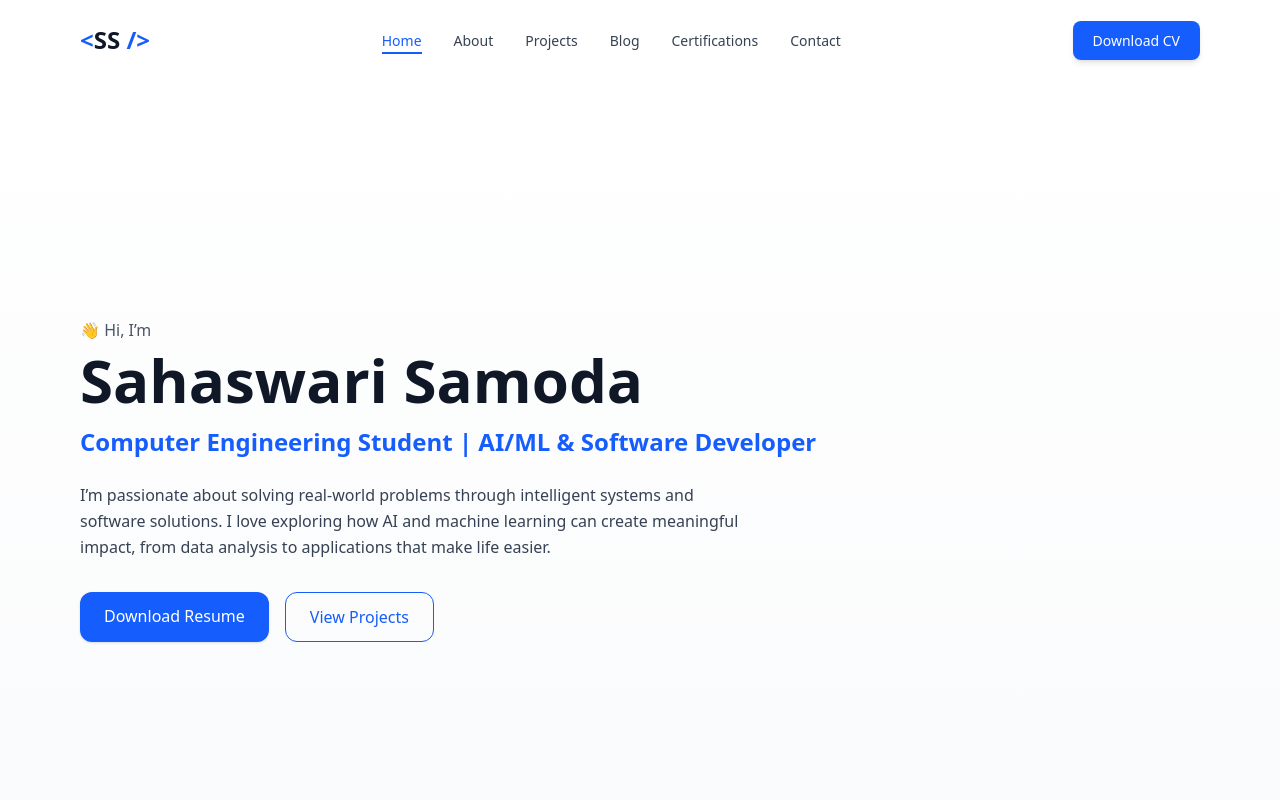
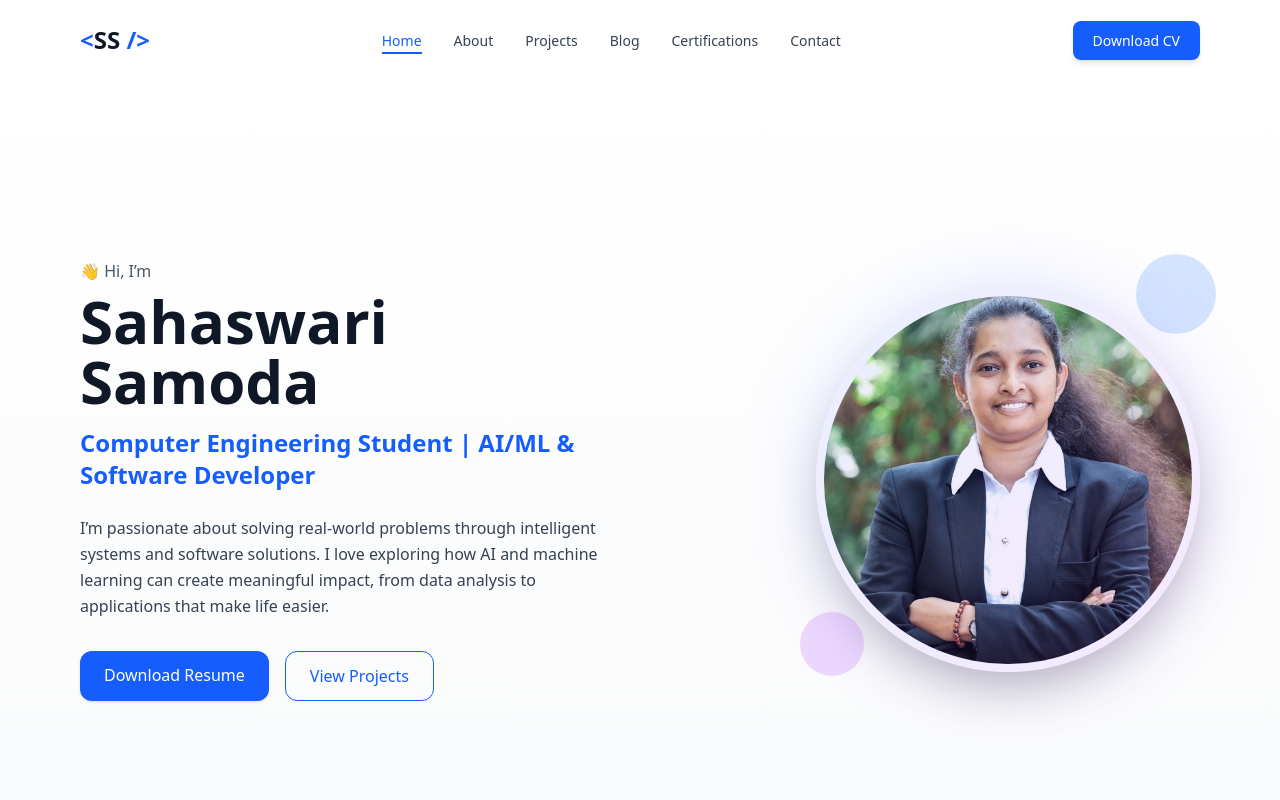
Before and after one commit to Sahaswari/my-portfolio-website, a React (Vite) app: page / in a window 1280 px wide. Shown: the top 800 px of the page. Built offline with nearby package versions, Linux system fonts and the light colour scheme.

Commit message:
feat: add profile image to Hero component with fallback handling

```diff
--- a/src/components/Hero.tsx
+++ b/src/components/Hero.tsx
@@ -1,9 +1,15 @@
+import profileImage from '../assets/profile.jpg';
+
 export default function Hero() {
   return (
     <section
       id="home"
-      className="min-h-screen flex flex-col justify-center items-start px-6 md:px-20 bg-gradient-to-b from-white to-gray-50"
+      className="min-h-screen flex items-center px-6 md:px-20 bg-gradient-to-b from-white to-gray-50"
     >
+      <div className="container mx-auto">
+        <div className="grid grid-cols-1 lg:grid-cols-2 gap-12 items-center">
+          {/* Left Side - Text Content */}
+          <div>
       {/* Intro text */}
       <p className="text-sm md:text-base text-gray-600 mb-2">
         👋 Hi, I’m
@@ -43,6 +49,49 @@ export default function Hero() {
           View Projects
         </a>
       </div>
+    </div>
+
+    {/* Right Side - Image */}
+    <div className="flex justify-center lg:justify-end">
+      <div className="relative">
+        {/* Decorative background */}
+        <div className="absolute inset-0 bg-gradient-to-br from-blue-400 to-purple-500 rounded-full blur-2xl opacity-20 animate-pulse"></div>
+
+        {/* Image container */}
+        <div className="relative w-64 h-64 md:w-80 md:h-80 lg:w-96 lg:h-96">
+          <div className="absolute inset-0 bg-gradient-to-br from-blue-600 to-purple-600 rounded-full opacity-10"></div>
+          <img
+            src={profileImage}
+            alt="Sahaswari Samoda"
+            className="w-full h-full object-cover rounded-full border-8 border-white shadow-2xl"
+            onError={(e) => {
+              // Fallback if image not found
+              const target = e.target as HTMLImageElement;
+              target.style.display = 'none';
+              const parent = target.parentElement;
+              if (parent) {
+                parent.innerHTML = `
+                  <div class="w-full h-full flex items-center justify-center bg-gradient-to-br from-blue-600 to-purple-600 rounded-full border-8 border-white shadow-2xl">
+                    <div class="text-center text-white">
+                      <svg class="w-32 h-32 mx-auto mb-4" fill="currentColor" viewBox="0 0 20 20">
+                        <path fill-rule="evenodd" d="M10 9a3 3 0 100-6 3 3 0 000 6zm-7 9a7 7 0 1114 0H3z" clip-rule="evenodd" />
+                      </svg>
+                      <p class="text-xl font-semibold">SS</p>
+                    </div>
+                  </div>
+                `;
+              }
+            }}
+          />
+        </div>
+
+        {/* Floating decoration elements */}
+        <div className="absolute -top-4 -right-4 w-20 h-20 bg-blue-500 rounded-full opacity-20 animate-bounce"></div>
+        <div className="absolute -bottom-4 -left-4 w-16 h-16 bg-purple-500 rounded-full opacity-20 animate-bounce" style={{ animationDelay: '0.5s' }}></div>
+      </div>
+    </div>
+  </div>
+</div>
     </section>
   );
 }
```
Also changed, not shown: src/assets/profile.jpg (added).
